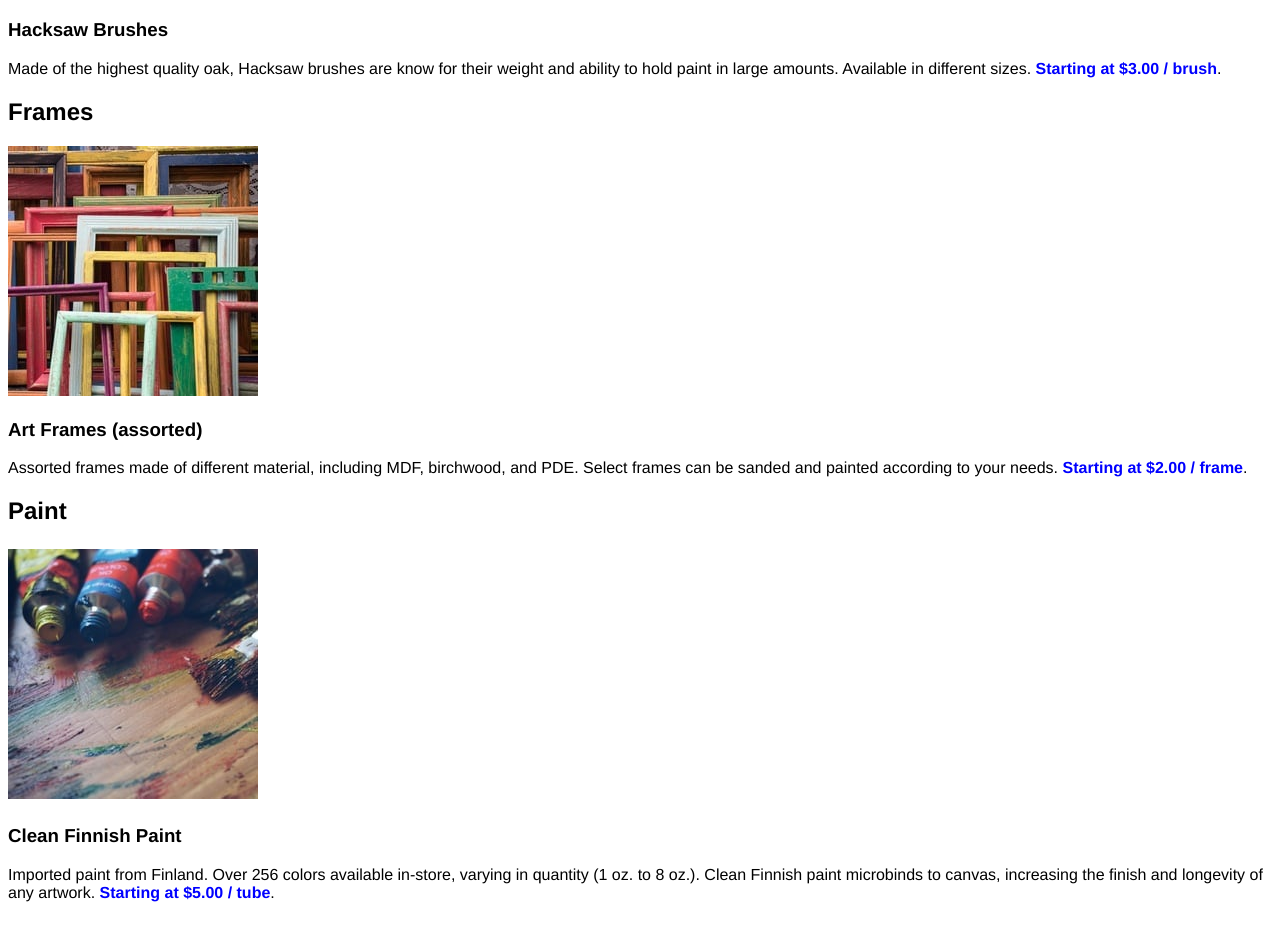
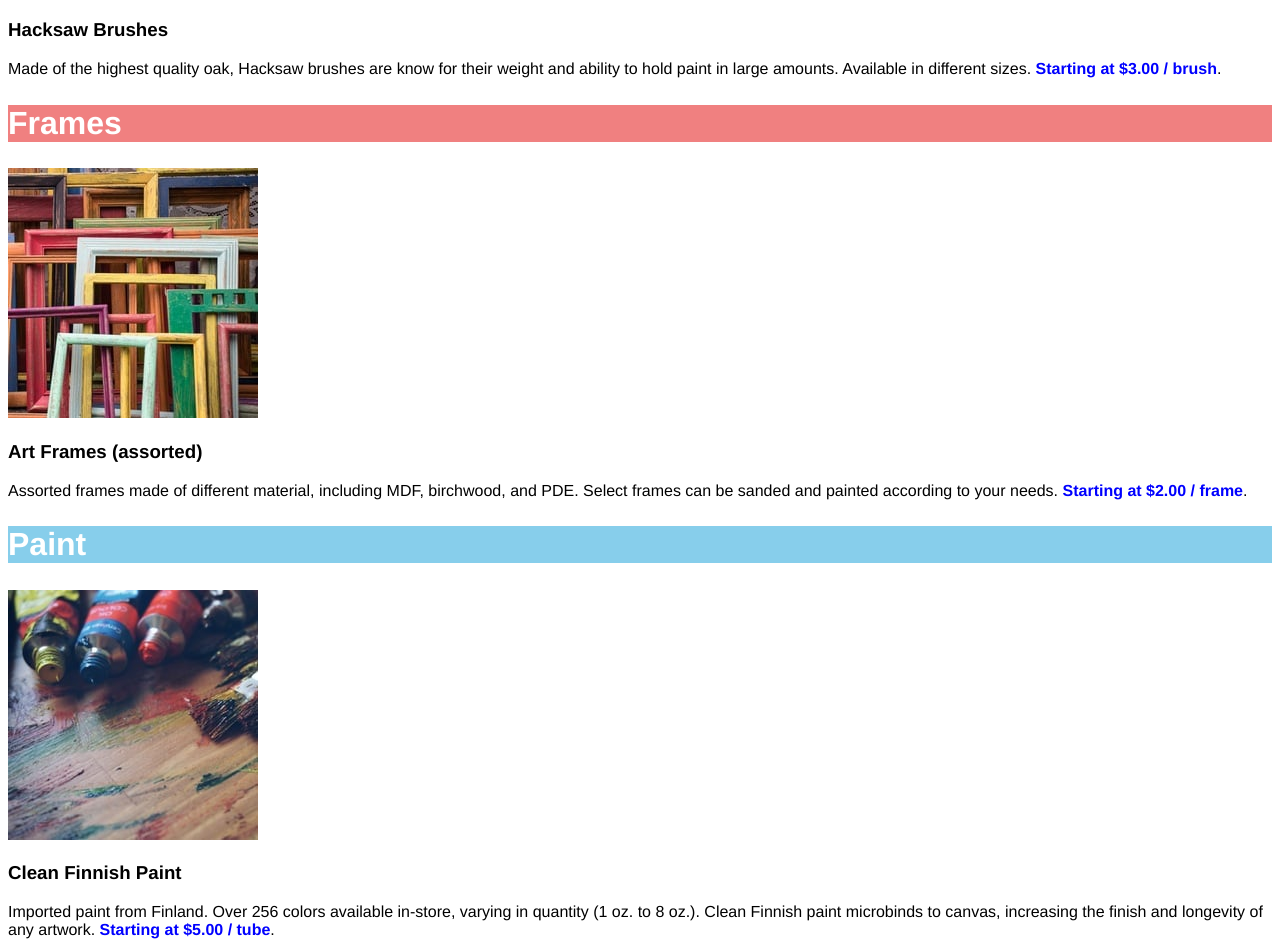
Before and after one commit to MelFabella/practice-css, a plain HTML site: page index.html in a window 1280 px wide. Shown: the part 566-1508 px from the top of the page. Before the commit the page ends 1484 px from the top, so only its background shows below. Drawn offline with Linux system fonts and the light colour scheme.

Commit message:
finish project

```diff
--- a/index.html
+++ b/index.html
@@ -1,5 +1,6 @@
 <!DOCTYPE html>
 <html lang="en">
+
 <head>
   <meta charset="UTF-8">
   <meta http-equiv="X-UA-Compatible" content="IE=edge">
@@ -7,21 +8,31 @@
   <title>Dasmoto's Arts & Crafts</title>
   <link rel="stylesheet" href="style.css" type="text/css">
 </head>
+
 <body>
   <h1>Dasmoto's Arts & Crafts</h1>
   <div class="brushes">
     <h2>Brushes</h2>
     <img src="./image/hacksaw.jpg" alt="hacksaw brushes">
     <h3>Hacksaw Brushes</h3>
-    <p>Made of the highest quality oak, Hacksaw brushes are know for their weight and ability to hold paint in large amounts. Available in different sizes. <span>Starting at $3.00 / brush</span>.</p>
+    <p>Made of the highest quality oak, Hacksaw brushes are know for their weight and ability to hold paint in large
+      amounts. Available in different sizes. <span>Starting at $3.00 / brush</span>.</p>
   </div>
-  <h2>Frames</h2>
-  <img src="./image/frames.jpg" alt="art frames">
-  <h3>Art Frames (assorted)</h3>
-  <p>Assorted frames made of different material, including MDF, birchwood, and PDE. Select frames can be sanded and painted according to your needs. <span>Starting at $2.00 / frame</span>.</p>
-  <h2>Paint</p>
-  <img src="./image/finnish.jpeg" alt="paint">
-  <h3>Clean Finnish Paint</h3>
-  <p>Imported paint from Finland. Over 256 colors available in-store, varying in quantity (1 oz. to 8 oz.). Clean Finnish paint microbinds to canvas, increasing the finish and longevity of any artwork. <span>Starting at $5.00 / tube</span>.</p>
+  <div class="frames">
+    <h2>Frames</h2>
+    <img src="./image/frames.jpg" alt="art frames">
+    <h3>Art Frames (assorted)</h3>
+    <p>Assorted frames made of different material, including MDF, birchwood, and PDE. Select frames can be sanded and
+      painted according to your needs. <span>Starting at $2.00 / frame</span>.</p>
+  </div>
+  <div class="paint">
+    <h2>Paint</h2>
+    <img src="./image/finnish.jpeg" alt="paint">
+    <h3>Clean Finnish Paint</h3>
+    <p>Imported paint from Finland. Over 256 colors available in-store, varying in quantity (1 oz. to 8 oz.). Clean
+      Finnish paint microbinds to canvas, increasing the finish and longevity of any artwork. <span>Starting at $5.00 /
+        tube</span>.</p>
+  </div>
 </body>
+
 </html>
--- a/style.css
+++ b/style.css
@@ -1,3 +1,7 @@
+body {
+  font-family: Helvetica;;
+}
+
 h1 {
   font-family: Helvetica;
   font-size: 100px;
@@ -7,18 +11,28 @@ h1 {
   background-image: url('./image/pattern.jpg');
 }
 
-span {
-  font-weight: bold;
-  color: blue;
-}
-
-body {
-  font-family: Helvetica;;
-}
-
 .brushes h2 {
   font-size: 32px;
   font-weight: bold;
   color: white;
   background-color: mediumspringgreen;
 }
+
+.frames h2 {
+  font-size: 32px;
+  font-weight: bold;
+  color: white;
+  background-color: lightcoral;
+}
+
+.paint h2 {
+  font-size: 32px;
+  font-weight: bold;
+  color: white;
+  background-color: skyblue;
+}
+
+span {
+  font-weight: bold;
+  color: blue;
+}
```
